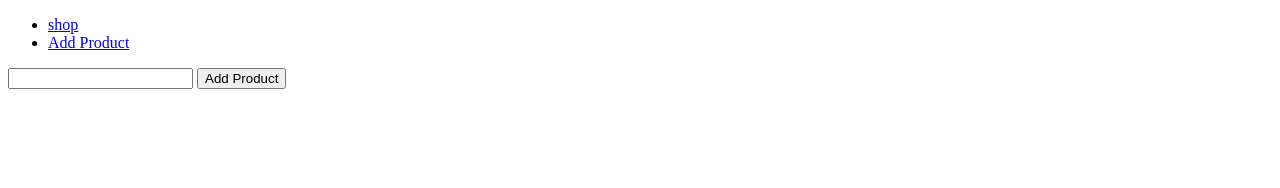
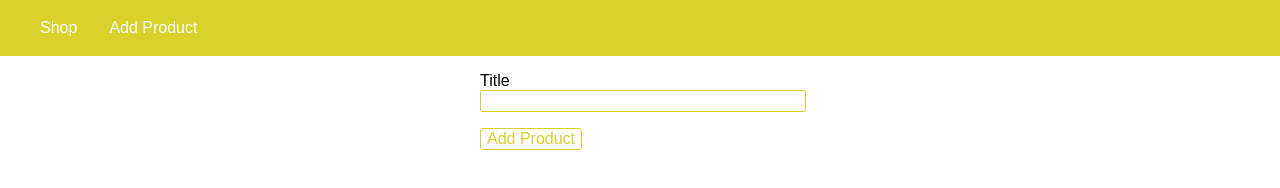
Before and after one commit to pankajatgithub/nodejs_basics, a website: page views/add-product.html in a window 1280 px wide. Drawn offline with Linux system fonts and the light colour scheme.

Commit message:
adding style from static css file

```diff
--- a/app.js
+++ b/app.js
@@ -11,6 +11,7 @@ app.use(bodyParser.urlencoded({extended:false}));
 
 app.use('/admin',adminRoutes); // this will add filter to url, now url will be accessible after adding /admin
 app.use(shopRoutes);
+app.use(express.static(path.join(__dirname,'public')));
 
 
 app.use((req,res,next)=>{
--- /dev/null
+++ b/public/css/main.css
@@ -0,0 +1,35 @@
+body {
+    padding: 0;
+    margin: 0;
+    font-family: sans-serif;
+  }
+  .main-header {
+    width: 100%;
+    height: 3.5rem;
+    background-color: #d7d129;
+  }
+  .main-header__nav {
+    height: 100%;
+    display: flex;
+    align-items: center;
+    padding: 0 1.5rem;
+  }
+  .main-header__item-list {
+    list-style: none;
+    margin: 0;
+    padding: 0;
+    display: flex;
+  }
+  .main-header__item {
+    margin: 0 1rem;
+    padding: 0;
+  }
+  .main-header__item a {
+    text-decoration: none;
+    color: white;
+  }
+    .main-header__item a:hover,
+  .main-header__item a:active,
+  .main-header__item a.active {
+    color: #5644df;
+  }
--- /dev/null
+++ b/public/css/product.css
@@ -0,0 +1,68 @@
+body {
+    padding: 0;
+    margin: 0;
+    font-family: sans-serif;
+  }
+  .main-header {
+    width: 100%;
+    height: 3.5rem;
+    background-color: #d7d129;
+  }
+  .main-header__nav {
+    height: 100%;
+    display: flex;
+    align-items: center;
+    padding: 0 1.5rem;
+  }
+  .main-header__item-list {
+    list-style: none;
+    margin: 0;
+    padding: 0;
+    display: flex;
+  }
+  .main-header__item {
+    margin: 0 1rem;
+    padding: 0;
+  }
+  .main-header__item a {
+    text-decoration: none;
+    color: white;
+  }
+    .main-header__item a:hover,
+  .main-header__item a:active,
+  .main-header__item a.active {
+    color: #5644df;
+  }
+  .product-form{
+      width: 20rem;
+      max-width: 90%;
+      margin: auto;
+
+  }
+
+  .form-control{
+      margin:1rem 0;
+  }
+  .form-control label,
+  .form-control input{
+     display: block;
+     width: 100%;
+  }
+  .form-control input{
+      border: 1px solid #d7d129;
+      font: inherit;
+      border-radius: 2px;
+  }
+  button {
+    font: inherit;
+    border: 1px solid #d7d129;
+    color: #d7d129;
+    background: white;
+    border-radius: 3px;
+    cursor: pointer;
+  }
+  button:hover,
+  button:active{
+      background-color: #5644df;
+      color: white;
+  }
--- a/util/path.js
+++ b/util/path.js
@@ -1,3 +1,3 @@
-const path = require('path');
+const path = require("path");
 
 module.exports = path.dirname(require.main.filename);
--- a/views/add-product.html
+++ b/views/add-product.html
@@ -1,25 +1,29 @@
 <!DOCTYPE html>
 <html lang="en">
   <head>
-    <meta charset="UTF-8">
-    <meta name="viewport" content="width=device-width, initial-scale=1.0">
+    <meta charset="UTF-8" />
+    <meta name="viewport" content="width=device-width, initial-scale=1.0" />
     <title>Add Product</title>
+    <link rel = "stylesheet" href="/css/product.css">
+
   </head>
   <body>
-    <header>
-   <nav>
-<ul>
-    <li><a href="/">shop</a></li>
-    <li><a href="/admin/add-product">Add Product</a></li>
+    <header class="main-header">
+        <nav class="main-header__nav">
+          <ul class="main-header__item-list">
+            <li class="main-header__item"><a href="/">Shop</a></li>
+            <li class="main-header__item"><a href="/admin/add-product">Add Product</a>
+            </li>
           </ul>
-
         </nav>
-
       </header>
     <main>
-    <form action="/admin/add-product" method="POST">
-    <input type="text" name="title">
-    <button type = "submit">Add Product</button>
+      <form class="product-form" action="/admin/add-product" method="POST">
+       <div class="form-control">
+        <label for="title">Title</label>
+        <input type="text" name="title" id="title"/>
+       </div>
+        <button type="submit">Add Product</button>
       </form>
     </main>
   </body>
```
Also changed, not shown: routes/admin.js (+10 -12 lines), routes/shop.js (+6 -7 lines), views/404.html (+17 -6 lines), views/shop.html (+11 -9 lines). Lines whose indentation alone changed are shown as unchanged.
